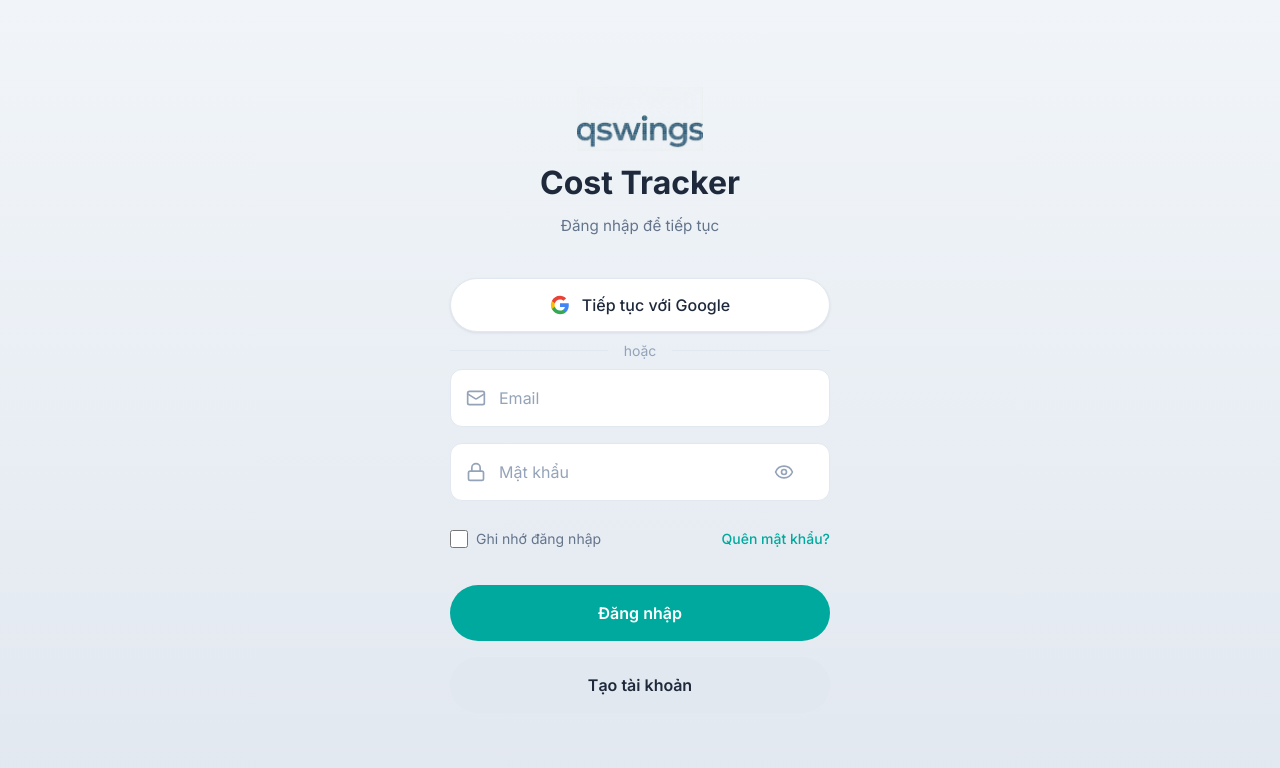
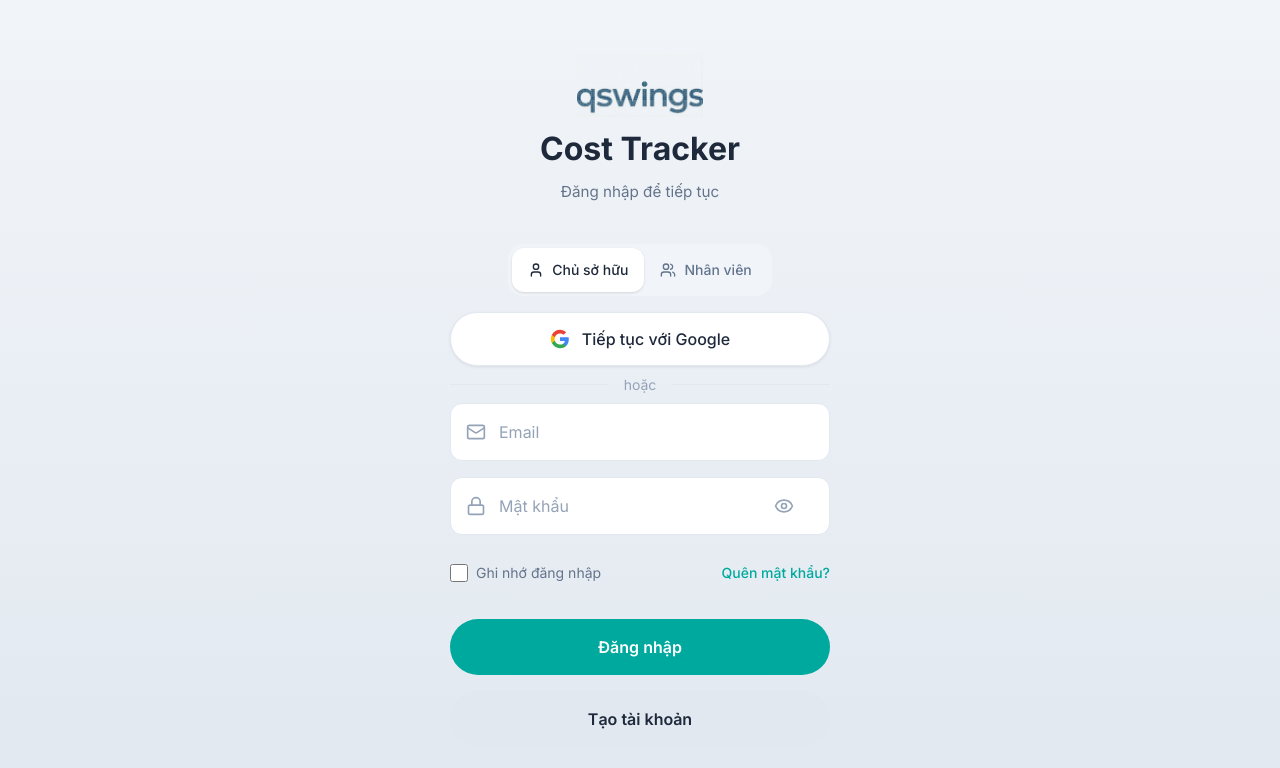
Before and after one commit to DoanGoodman/pwa-expenses-tracker, a React (Vite) app in the folder PWA-Expenses Tracker/: page / in a window 1280 px wide. Shown: the top 768 px of the page. Built offline with nearby package versions, Linux system fonts and the light colour scheme.

Commit message:
fix: CORS for edge function, add staff login mode, reduce loading timeout

```diff
--- a/PWA-Expenses Tracker/public/sw.js
+++ b/PWA-Expenses Tracker/public/sw.js
@@ -1,6 +1,6 @@
 // ⚠️ QUAN TRỌNG: Thay đổi APP_VERSION mỗi khi deploy để trigger cập nhật
 // Ví dụ: 'v2', 'v3', '2024-01-14-1', etc.
-const APP_VERSION = 'v3';
+const APP_VERSION = 'v4';
 const CACHE_NAME = `gg-expenses-${APP_VERSION}`;
 const urlsToCache = [
     '/',
--- a/PWA-Expenses Tracker/src/contexts/AuthContext.jsx
+++ b/PWA-Expenses Tracker/src/contexts/AuthContext.jsx
@@ -87,10 +87,10 @@
 
         getSession()
 
-        // Safety timeout: nếu sau 10 giây vẫn loading, force set loading = false
+        // Safety timeout: nếu sau 5 giây vẫn loading, force set loading = false
         const safetyTimeout = setTimeout(() => {
             setLoading(false)
-        }, 10000)
+        }, 5000)
 
         // Listen for auth changes
         const { data: { subscription } } = supabase.auth.onAuthStateChange(
--- a/PWA-Expenses Tracker/src/pages/Login.jsx
+++ b/PWA-Expenses Tracker/src/pages/Login.jsx
@@ -1,6 +1,6 @@
 import { useState } from 'react'
 import { useAuth } from '../contexts/AuthContext'
-import { Mail, Lock, Eye, EyeOff, Loader2, CheckCircle } from 'lucide-react'
+import { Mail, Lock, Eye, EyeOff, Loader2, CheckCircle, User, Users } from 'lucide-react'
 import ForgotPasswordBottomSheet from '../components/auth/ForgotPasswordBottomSheet'
 
 // Google Icon SVG Component
@@ -16,7 +16,9 @@
 const Login = () => {
     const { signIn, signUp, signInWithGoogle } = useAuth()
     const [isLogin, setIsLogin] = useState(true)
+    const [isStaffLogin, setIsStaffLogin] = useState(false) // Toggle cho Staff login
     const [email, setEmail] = useState('')
+    const [username, setUsername] = useState('') // Username cho Staff
     const [password, setPassword] = useState('')
     const [showPassword, setShowPassword] = useState(false)
     const [rememberMe, setRememberMe] = useState(false)
@@ -33,16 +35,27 @@
 
         try {
             if (isLogin) {
-                // Đăng nhập
-                const result = await signIn(email, password)
+                // Xác định email để đăng nhập
+                let loginEmail = email
+
+                // Nếu là Staff login mode, chuyển username thành email ảo
+                if (isStaffLogin) {
+                    if (!username.trim()) {
+                        setError('Vui lòng nhập tên đăng nhập')
+                        setLoading(false)
+                        return
+                    }
+                    loginEmail = `${username.toLowerCase()}@qswings.app`
+                }
+
+                const result = await signIn(loginEmail, password)
                 if (!result.success) {
                     setError(result.error || 'Có lỗi xảy ra')
                 }
             } else {
-                // Đăng ký
+                // Đăng ký (chỉ dành cho Owner mode)
                 const result = await signUp(email, password)
                 if (result.success) {
-                    // Hiển thị màn hình thành công
                     setRegistrationSuccess(true)
                 } else {
                     setError(result.error || 'Có lỗi xảy ra')
@@ -76,6 +89,14 @@
         setEmail('')
         setPassword('')
         setError('')
+    }
+
+    const toggleLoginMode = () => {
+        setIsStaffLogin(!isStaffLogin)
+        setError('')
+        setEmail('')
+        setUsername('')
+        setPassword('')
     }
 
     // Màn hình thông báo đăng ký thành công
@@ -117,9 +138,41 @@
                     />
                     <h1 className="login-title">Cost Tracker</h1>
                     <p className="login-subtitle">
-                        {isLogin ? 'Đăng nhập để tiếp tục' : 'Tạo tài khoản mới'}
+                        {isLogin
+                            ? (isStaffLogin ? 'Đăng nhập nhân viên' : 'Đăng nhập để tiếp tục')
+                            : 'Tạo tài khoản mới'}
                     </p>
                 </div>
+
+                {/* Toggle Owner/Staff Mode (chỉ hiển thị khi Login) */}
+                {isLogin && (
+                    <div className="flex justify-center mb-4">
+                        <div className="inline-flex rounded-xl bg-slate-100 p-1">
+                            <button
+                                type="button"
+                                onClick={() => { setIsStaffLogin(false); setError(''); }}
+                                className={`flex items-center gap-2 px-4 py-2 rounded-lg text-sm font-medium transition-all ${!isStaffLogin
+                                        ? 'bg-white text-primary shadow-sm'
+                                        : 'text-slate-500 hover:text-slate-700'
+                                    }`}
+                            >
+                                <User size={16} />
+                                Chủ sở hữu
+                            </button>
+                            <button
+                                type="button"
+                                onClick={() => { setIsStaffLogin(true); setError(''); }}
+                                className={`flex items-center gap-2 px-4 py-2 rounded-lg text-sm font-medium transition-all ${isStaffLogin
+                                        ? 'bg-white text-primary shadow-sm'
+                                        : 'text-slate-500 hover:text-slate-700'
+                                    }`}
+                            >
+                                <Users size={16} />
+                                Nhân viên
+                            </button>
+                        </div>
+                    </div>
+                )}
 
                 {/* Error Message */}
                 {error && (
@@ -128,7 +181,9 @@
                     </div>
                 )}
 
-                {/* Google Login Button */}
+                {/* Google Login Button - Chỉ hiển thị cho Owner mode */}
+                {!isStaffLogin && (
+                    <>
                         <button
                             type="button"
                             onClick={handleGoogleLogin}
@@ -149,10 +204,26 @@
                         <div className="login-divider">
                             <span>hoặc</span>
                         </div>
+                    </>
+                )}
 
                 {/* Form */}
                 <form onSubmit={handleSubmit} className="login-form">
-                    {/* Email Input */}
+                    {/* Username Input - Chỉ cho Staff mode */}
+                    {isStaffLogin && isLogin ? (
+                        <div className="login-input-group">
+                            <User size={20} className="login-input-icon" />
+                            <input
+                                type="text"
+                                value={username}
+                                onChange={(e) => setUsername(e.target.value.toLowerCase().replace(/[^a-z0-9_]/g, ''))}
+                                placeholder="Tên đăng nhập"
+                                className="login-input"
+                                required
+                            />
+                        </div>
+                    ) : (
+                        /* Email Input - Cho Owner mode */
                         <div className="login-input-group">
                             <Mail size={20} className="login-input-icon" />
                             <input
@@ -164,6 +235,7 @@
                                 required
                             />
                         </div>
+                    )}
 
                     {/* Password Input */}
                     <div className="login-input-group">
@@ -186,8 +258,8 @@
                         </button>
                     </div>
 
-                    {/* Remember Me & Forgot Password - Only for Login */}
-                    {isLogin && (
+                    {/* Remember Me & Forgot Password - Only for Owner Login */}
+                    {isLogin && !isStaffLogin && (
                         <div className="login-options">
                             <label className="login-remember">
                                 <input
@@ -208,6 +280,13 @@
                         </div>
                     )}
 
+                    {/* Staff Login Hint */}
+                    {isStaffLogin && isLogin && (
+                        <p className="text-xs text-slate-500 text-center mb-3">
+                            Nhập tên đăng nhập do chủ sở hữu cung cấp
+                        </p>
+                    )}
+
                     {/* Submit Button */}
                     <button
                         type="submit"
@@ -221,7 +300,8 @@
                         )}
                     </button>
 
-                    {/* Toggle Login/Register */}
+                    {/* Toggle Login/Register - Chỉ cho Owner mode */}
+                    {!isStaffLogin && (
                         <button
                             type="button"
                             onClick={() => {
@@ -232,6 +312,7 @@
                         >
                             {isLogin ? 'Tạo tài khoản' : 'Đã có tài khoản? Đăng nhập'}
                         </button>
+                    )}
                 </form>
             </div>
 
```
Also changed, not shown: 1 other file (tests, documents, lock files or other folders). Lines whose indentation alone changed are shown as unchanged.
